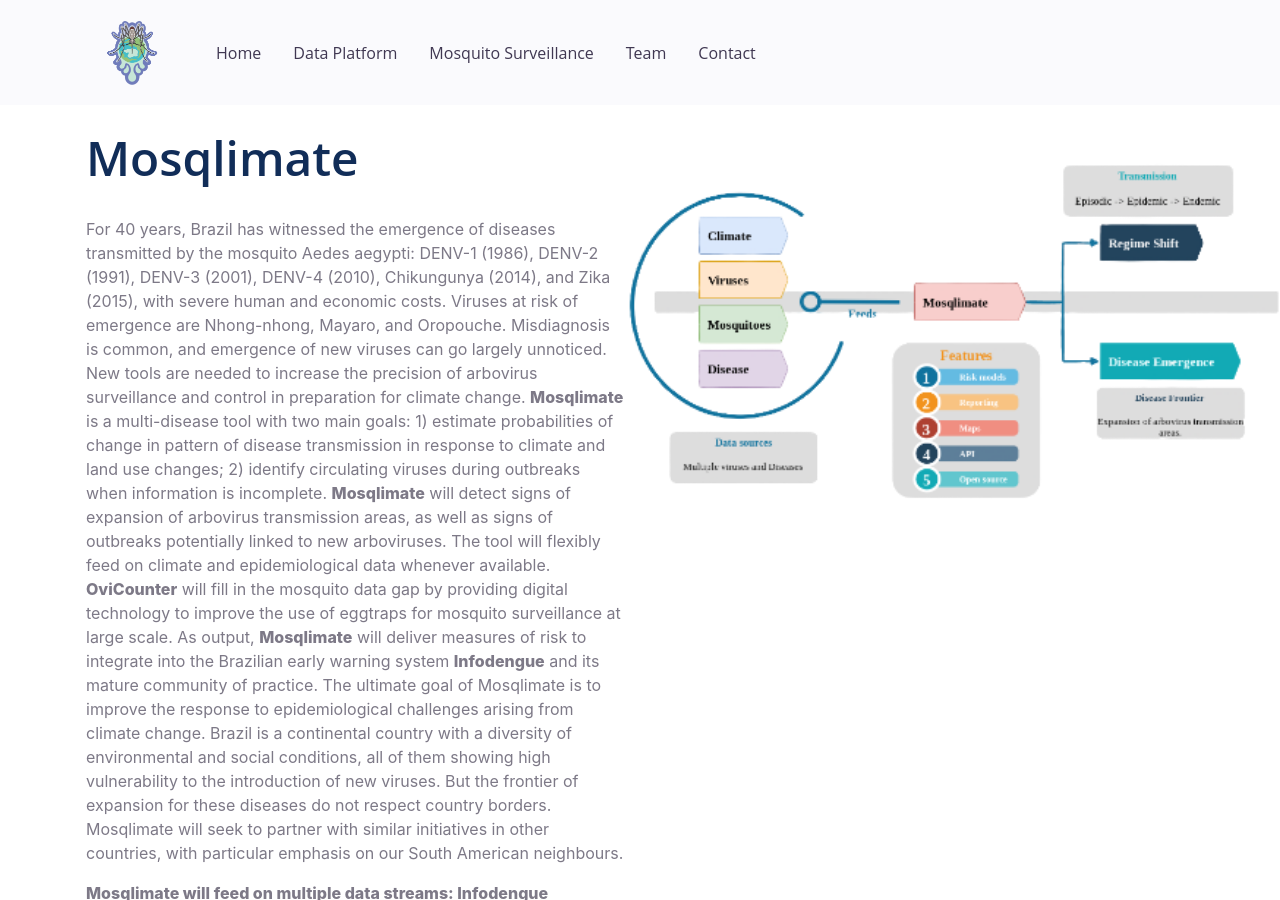
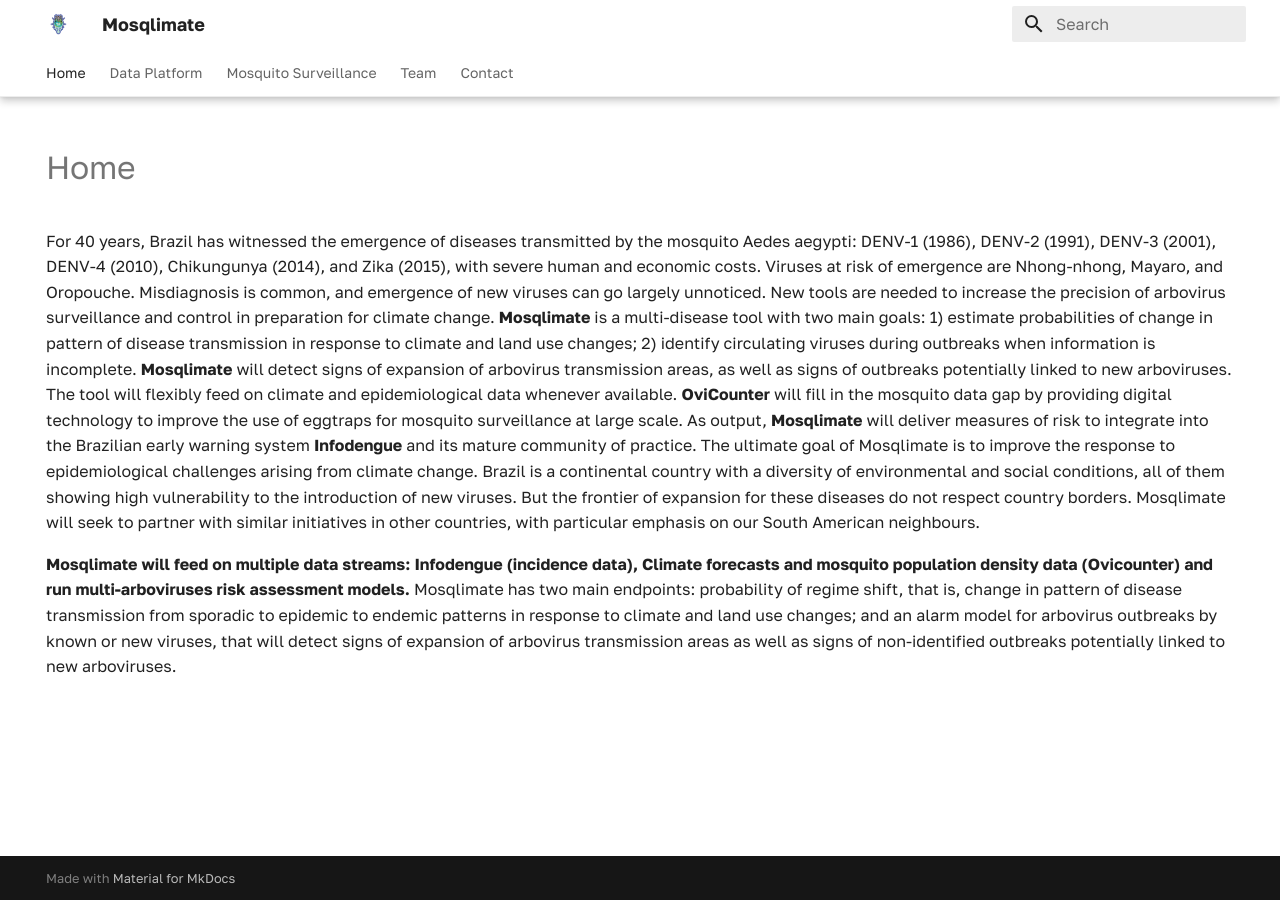
Before and after one commit to Mosqlimate-project/Mosqlimate-project.github.io, an MkDocs documentation site: the page built from pages/index.md, in a window 1280 px wide and 900 px high. Built offline with MkDocs 1.6.1 and Material for MkDocs 9.7.7, drawn with Linux system fonts in a browser that asks for light colours; some web fonts are replaced; some of the changed text lies outside the part shown.

Commit message:
refactor(mkdocs): change docs theme; make it the similar to API docs

```diff
--- a/mkdocs.yml
+++ b/mkdocs.yml
@@ -6,8 +6,32 @@
 site_dir: build
 
 theme:
-  name: null
-  custom_dir: 'theme/zouFarm/public/'
+  name: "material"
+  language: "en"
+  shortcuts:
+    help: 191 # ?
+    next: 78 # n
+    previous: 80 # p
+    search: 83 # s
+  palette:
+    primary: "white"
+    accent: "green"
+  features:
+    - tabs
+    - navigation.tabs
+    - navigation.tabs.sticky
+    - navigation.tracking
+    - navigation.instant
+    - navigation.instant.prefetch
+  font:
+    text: 'Golos Text'
+    code: 'Ubuntu'
+  icon:
+  logo: 'assets/img/logo-medium.png'
+  favicon: 'assets/img/favicon.ico'
+  highlightjs: true
+  hljs_languages:
+    - python
 
 nav:
   - Home: 'index.md'
```
Also changed, not shown: pages/index.md (+3 -1 lines), pages/assets/img/favicon.ico (added), pages/assets/img/logo-medium.png (added), 1 other file.
